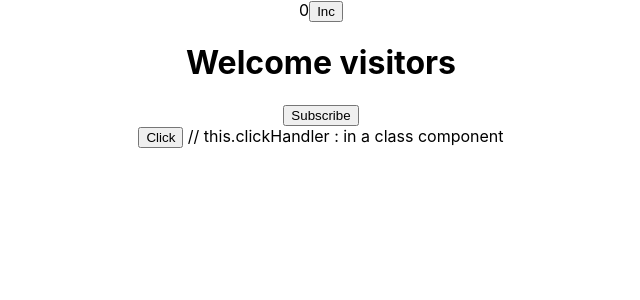
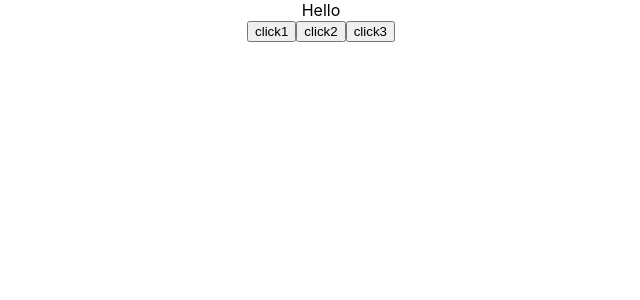
Before and after one commit to rihemebh/React-Basics, a React (Create React App) app: page / in a window 1280 px wide. Shown: the top 300 px of the page, without its empty margins (319-959 px from the left). Built offline with nearby package versions, Linux system fonts and the light colour scheme.

Commit message:
event handler with 3methods

```diff
--- a/src/App.js
+++ b/src/App.js
@@ -3,15 +3,17 @@ import './App.css';
 import Message from './Components/Message'
 import Counter from './Components/counter';
 import FunctionClick from './Components/FunctionClick';
+import EventBind from './Components/EventBind';
 
 function App() {
   return (
     <div className="App">
-      <Counter/>
+      <EventBind/>
+       {/*<Counter/>
 
      <Message/>
 
-     <FunctionClick/>
+       <FunctionClick/>*/}
     </div>
   );
 }
--- /dev/null
+++ b/src/Components/EventBind.js
@@ -0,0 +1,61 @@
+import React , { Component } from "react";
+
+class EventBind extends Component{
+    constructor(props){
+        super(props);
+
+        this.state ={
+            message: 'Hello'
+        }
+
+        this.clickHandler=this.clickHandler.bind(this)
+    }
+
+    //methode 1
+  /*  clickHandler(){
+        if(this.state.message =="Hello"){
+            this.setState(
+                { message: "Goodbye"}
+             )
+        }else{
+            this.setState(
+                { message: "Hello"}
+             )
+        }
+
+        console.log(this);
+    }*/
+//method2
+    clickHandler = () => {
+        if(this.state.message =="Hello"){
+            this.setState(
+                { message: "Goodbye"}
+             )
+        }else{
+            this.setState(
+                { message: "Hello"}
+             )}
+    }
+
+    //to make an eventhandler we have 3 methods
+    // 1) ()=>this.functionname //akther wahda mestaamla w mansouha f documentation
+    //2) this.functionname.bind(this) //msh mansouh biha
+     //3) bind statement in the constuctor
+
+    //what is the difference?
+    render() {
+
+        return (
+            <div>
+    <div>{this.state.message}</div>
+    <button onClick={this.clickHandler.bind(this)}>click1</button>
+    <button onClick={()=> this.clickHandler()}>click2</button>
+    <button onClick={this.clickHandler}>click3</button>
+
+            </div>
+
+        )
+    }
+}
+
+export default EventBind;
--- a/src/Components/FunctionClick.js
+++ b/src/Components/FunctionClick.js
@@ -8,7 +8,8 @@ function FunctionClick (){
     }
 return (
     <div>
-        <button onClick={clickHandler}>Click</button> // this.clickHandler : in a class component
+        <button onClick={clickHandler}>Click</button>
+        {/*this.clickHandler : in a class component*/}
     </div>
 );
 }
```
Also changed, not shown: 1 other file (tests, documents, lock files or other folders).
